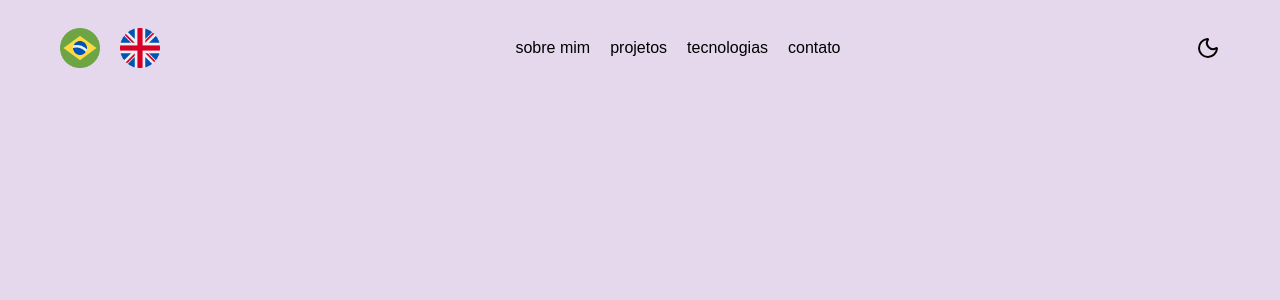
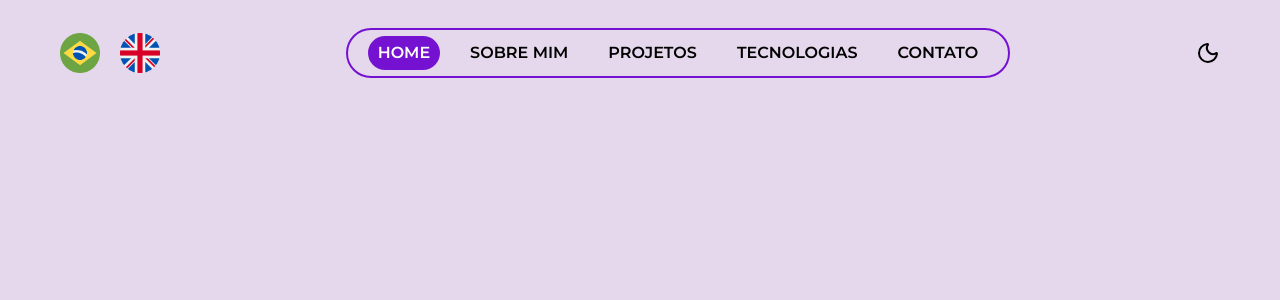
Before and after one commit to giovanaassis/my_portfolio, a React (Vite) app: page / in a window 1280 px wide. Shown: the top 300 px of the page. Built offline with nearby package versions, Linux system fonts and the light colour scheme; a web font is replaced by a local one.

Commit message:
feat: added the navbar

```diff
--- a/src/components/Navbar.tsx
+++ b/src/components/Navbar.tsx
@@ -1,8 +1,18 @@
 import Brasil from "@/assets/brasil.png";
 import UK from "@/assets/united-kingdom.png";
 import { MoonIcon } from "lucide-react";
+import { useState } from "react";
 
 function Navbar() {
+  const [activeItem, setActiveItem] = useState<number>(0);
+  const navItems: string[] = [
+    "home",
+    "sobre mim",
+    "projetos",
+    "tecnologias",
+    "contato",
+  ];
+
   return (
     <nav className="flex w-full items-center justify-between px-15 pt-7">
       {/* COUNTRY FLAGS */}
@@ -12,16 +22,23 @@ function Navbar() {
       </div>
 
       {/* MENUBAR */}
-      <ul className="flex gap-5">
-        <li>sobre mim</li>
-        <li>projetos</li>
-        <li>tecnologias</li>
-        <li>contato</li>
+      <ul className="relative h-[50px] px-5 border-2 border-primary-purple rounded-full flex items-center justify-center gap-5">
+        {navItems.map((item, index) => (
+          <li
+            key={index}
+            onClick={() => setActiveItem(index)}
+            className={`transition-all duration-200 ${
+              activeItem === index ? "activeNavItem" : ""
+            }`}
+          >
+            {item}
+          </li>
+        ))}
       </ul>
 
       {/* DARK MODE BUTTON */}
       <button>
-          <MoonIcon />
+        <MoonIcon />
       </button>
     </nav>
   );
--- a/src/index.css
+++ b/src/index.css
@@ -1,9 +1,14 @@
 @import url('https://fonts.googleapis.com/css2?family=Bakbak+One&display=swap');
+@import url('https://fonts.googleapis.com/css2?family=Montserrat:ital,wght@0,100..900;1,100..900&display=swap');
 @import "tailwindcss";
-@import url('https://fonts.googleapis.com/css2?family=Montserrat:ital,wght@0,100..900;1,100..900&display=swap');
 @import "tw-animate-css";
 /* font-family: "Bakbak One", sans-serif; */
 @custom-variant dark (&:is(.dark *));
+
+@theme {
+  --color-primary-purple: #7512D2;
+  --color-secondary-purple: #3C096C;
+}
 
 @layer base {
   body {
@@ -13,6 +18,22 @@
 
   button {
     cursor: pointer;
+  }
+
+  li {
+    cursor: pointer;
+    text-transform: uppercase;
+    font-weight: 600;
+    z-index: 1;
+    padding: 5px 10px;
+  }
+}
+
+@layer components {
+  .activeNavItem {
+    background-color: var(--color-primary-purple);
+    color: white;
+    border-radius: 20px;
   }
 }
 
```
